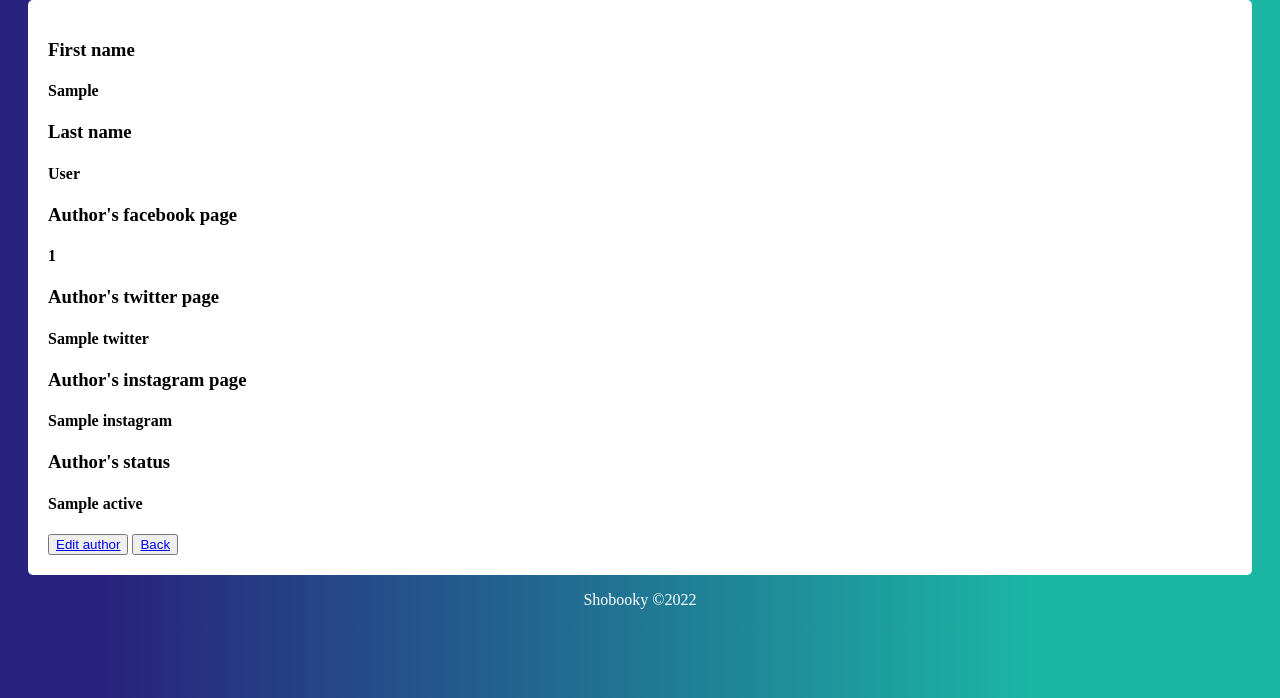
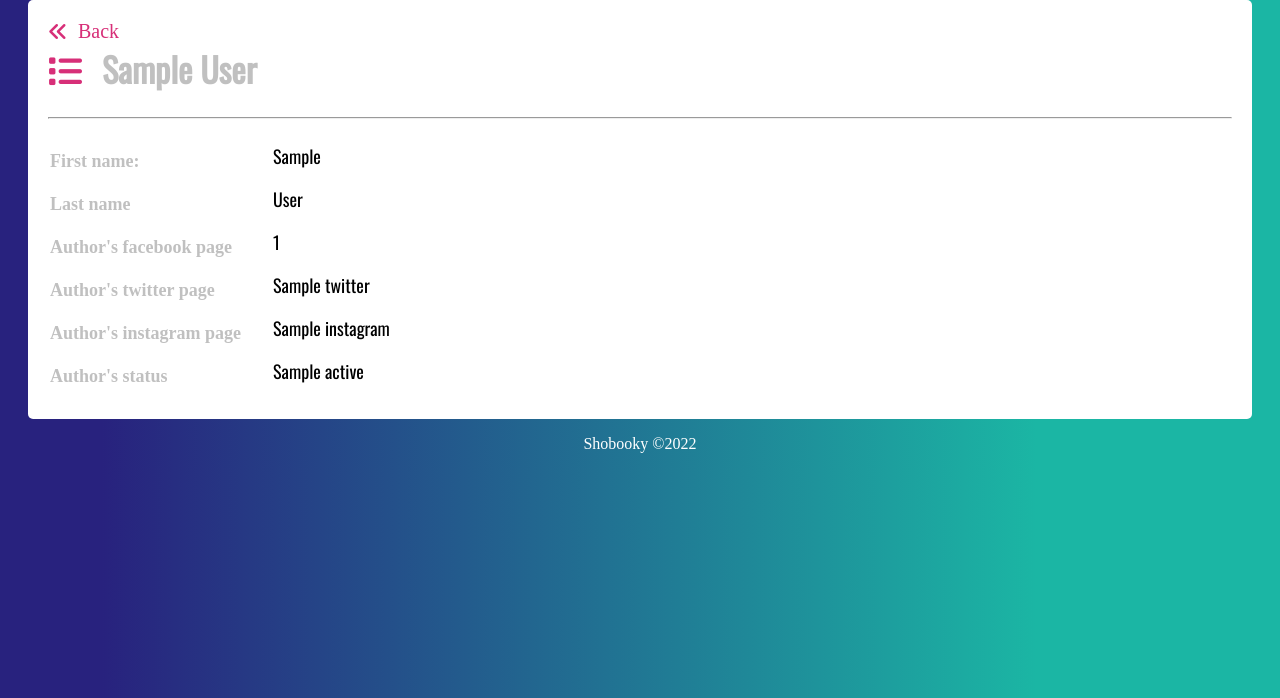
Before and after one commit to CodeEvent/week5_shop_project, a Flask app: template templates/authors/show.html in a window 1280 px wide. Shown: the part 102-800 px from the top of the page. Run offline with Flask 2, Linux system fonts and the light colour scheme; the template is opened without the code that fills it: most values are stand-ins (such as "Sample title", 1, 10 or a date in 2020); some libraries are stand-ins or nearby versions; some web fonts are replaced.

Commit message:
project completed

```diff
--- a/templates/authors/index.html
+++ b/templates/authors/index.html
@@ -35,6 +35,7 @@
     <ul>
         <li><a class='button' href="/authors/{{author.id}}"></i>View author</a><li>
         <li><a class='button' href="/authors/{{author.id}}/edit"></i>Edit author</a><li>
+            <a target="_blank"><form class='button' style="font-size:22.3px" id="delete" action="/authors/{{ author.id }}/delete" method="POST"><input type="submit" value="Delete"></form></a>
 
 
     </ul>
--- a/templates/authors/new.html
+++ b/templates/authors/new.html
@@ -4,7 +4,7 @@
 <a class='basic_link' href="/authors"><i class="fas fa-angle-double-right fa-rotate-180"></i><span
     class='basic_link_text'>Back</span></i></a>
 
-    <h1>Become an author</h1>
+    <h1><i class="fas fa-list page_title"></i>Become an author</h1>
 
 <hr>
 <form action="/authors" method="post">
@@ -32,7 +32,7 @@
 
 
 
-    <button type="submit">Add details</button>
+    <button class='button fas fa-plus' type="submit">Become an author</button>
 
 
 </form>
--- a/templates/authors/show.html
+++ b/templates/authors/show.html
@@ -2,35 +2,58 @@
 
 {% block content %}
 
-
-<h3>First name</h3>
-<h4>{{author.first_name}}</h4>
-
-<h3>Last name</h3>
-<h4>{{author.last_name}}</h4>
-
-<h3>Author's facebook page</h3>
-<h4>{{author.fb_page}}</h4>
-
-<h3>Author's twitter page</h3>
-<h4>{{author.twitter}}</h4>
-
-  <h3>Author's instagram page</h3>
-<h4>{{author.instagram}}</h4>
-
-<h3>Author's status</h3>
-<h4>{{author.active}}</h4>
+<a class='basic_link' href="/books"><i class="fas fa-angle-double-right fa-rotate-180"></i><span
+    class='basic_link_text'>Back</span></i></a>
 
 
 
+<h1><i class="fas fa-list page_title"></i>{{author.first_name}} {{author.last_name}}</h1>
+
+
+<hr>
+
+
+<table class='results'>
+<td>
+
+  <tr>
+    <th>First name:</th>
+    <td>{{author.first_name}}</td>
+  </tr>
 
 
 
-
-
-<button><a href="/authors/{{author.id}}/edit">Edit author</a></button>
-<button><a href="/authors">Back</a></button>
+  <tr>
+    <th>Last name</th>
+    <td>{{author.last_name}}</td>
+  </tr>
 
 
 
+  <tr>
+    <th>Author's facebook page</th>
+    <td>{{author.fb_page}}</td>
+  </tr>
+
+  <tr>
+    <th>Author's twitter page</th>
+    <td>{{author.twitter}}</td>
+  </tr>
+
+
+  <tr>
+    <th>Author's instagram page</th>
+    <td>{{author.instagram}}</td>
+  </tr>
+
+  <tr>
+    <th>Author's status</th>
+    <td>{{author.active}}</td>
+  </tr>
+
+
+</td>
+</table>
+
+
 {% endblock %}
--- a/templates/books/edit.html
+++ b/templates/books/edit.html
@@ -62,7 +62,7 @@
 
 <p><br/></p>
 <br>
-    <div><button class='button far fa-calendar-plus' type="submit">Update Book</button></div>
+    <td><button class='button fas fa-plus' type="submit">Update Book</button></td>
 
 
 
--- a/templates/books/show.html
+++ b/templates/books/show.html
@@ -8,7 +8,7 @@
 
 
 
-<h1>{{book.title}}</h1>
+<h1><i class="fas fa-list page_title"></i>{{book.title}}</h1>
 
 <div class="shelf">  {% if book.stock == 0 %}
     <i class="alert">This book is out of stock</i>
```
Also changed, not shown: console.py (+4 -4 lines), templates/authors/edit.html (+36 -28 lines), templates/books/index.html (+4 -4 lines), templates/books/new.html (+30 -22 lines).
